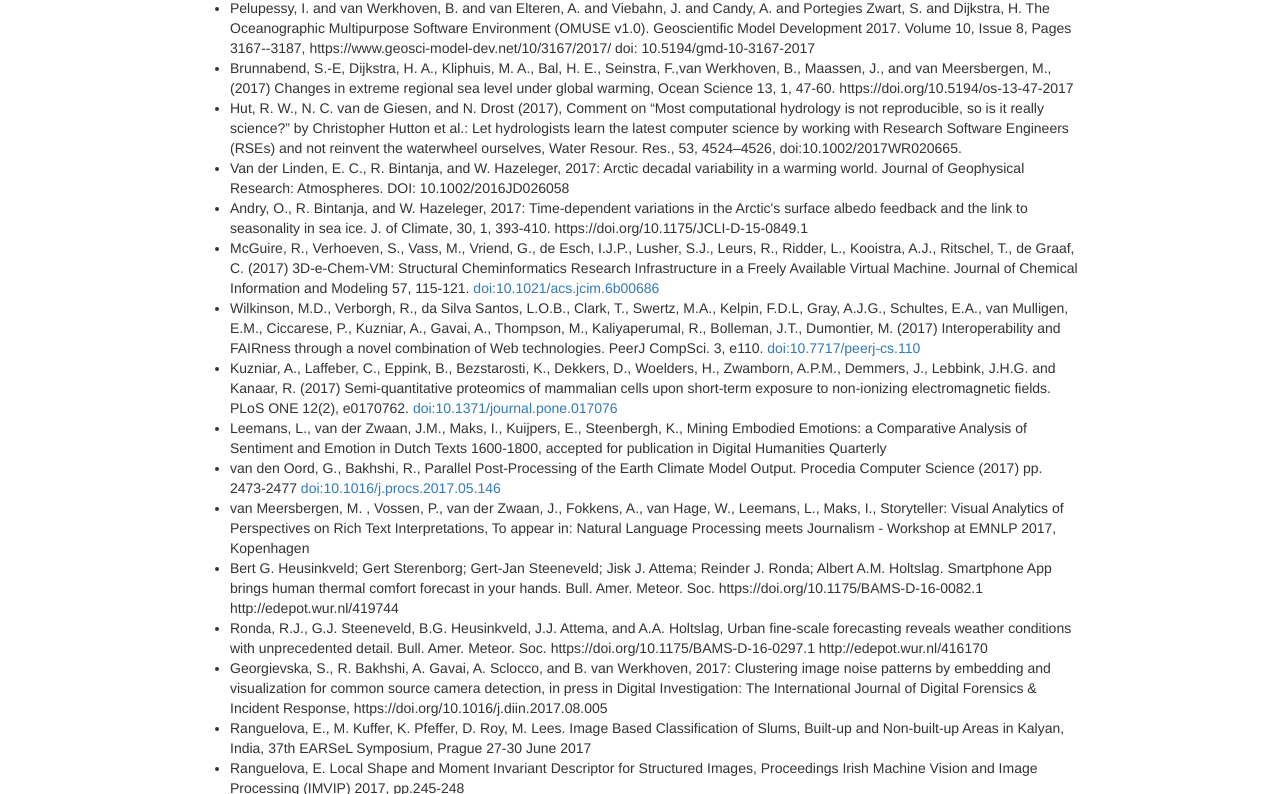
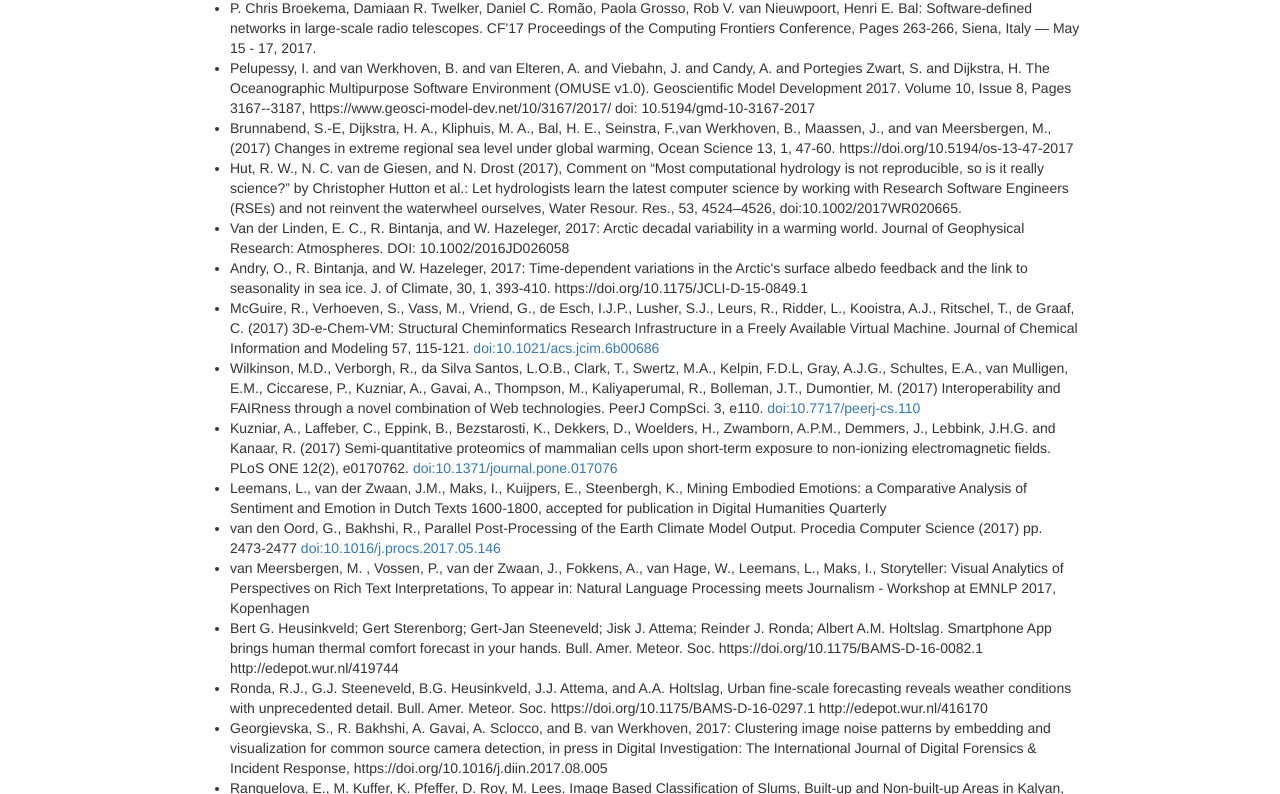
Before and after one commit to NLeSC/research.esciencecenter.nl, a plain HTML site: page index.html in a window 1280 px wide. Shown: the part 217-1011 px from the top of the page. Drawn offline with Linux system fonts and the light colour scheme.

Commit message:
Update index.html
Added SDN paper

```diff
--- a/index.html
+++ b/index.html
@@ -45,6 +45,7 @@
 
           <h2>2017</h2>
           <ul>
+            <li>P. Chris Broekema, Damiaan R. Twelker, Daniel C. Romão, Paola Grosso, Rob V. van Nieuwpoort, Henri E. Bal: Software-defined networks in large-scale radio telescopes. CF'17 Proceedings of the Computing Frontiers Conference, Pages 263-266, Siena, Italy — May 15 - 17, 2017.</li>
             <li>Pelupessy, I. and van Werkhoven, B. and van Elteren, A. and Viebahn, J. and Candy, A. and Portegies Zwart, S. and Dijkstra, H. The Oceanographic Multipurpose Software Environment (OMUSE v1.0). Geoscientific Model Development 2017. Volume 10, Issue 8, Pages 3167--3187, https://www.geosci-model-dev.net/10/3167/2017/ doi: 10.5194/gmd-10-3167-2017</li>
             <li>Brunnabend, S.-E, Dijkstra, H. A., Kliphuis, M. A., Bal, H. E., Seinstra, F.,van Werkhoven, B., Maassen, J., and van Meersbergen, M., (2017) Changes in extreme regional sea level under global warming, Ocean Science 13, 1, 47-60. https://doi.org/10.5194/os-13-47-2017 </li>
             <li>Hut, R. W., N. C. van de Giesen, and N. Drost (2017), Comment on “Most computational hydrology is not reproducible, so is it really science?” by Christopher Hutton et al.: Let hydrologists learn the latest computer science by working with Research Software Engineers (RSEs) and not reinvent the waterwheel ourselves, Water Resour. Res., 53, 4524–4526, doi:10.1002/2017WR020665.</li>
```
